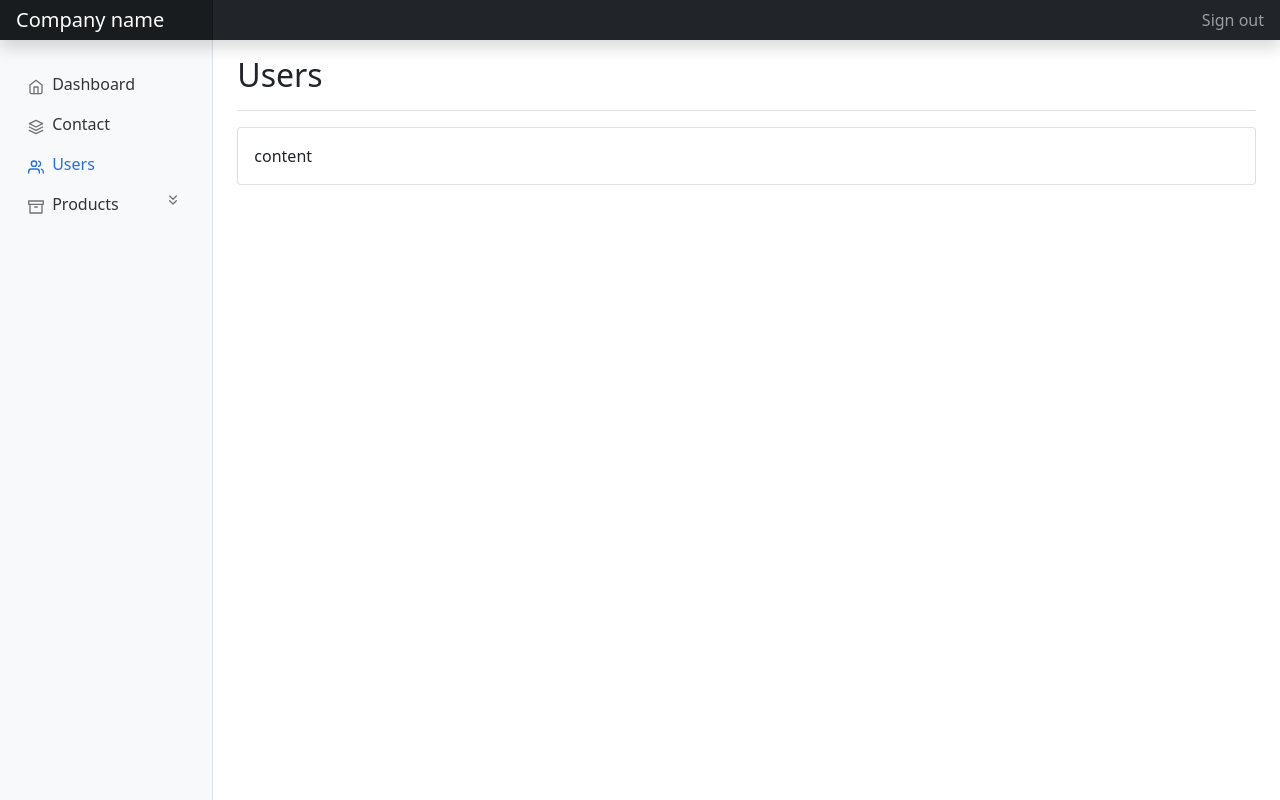
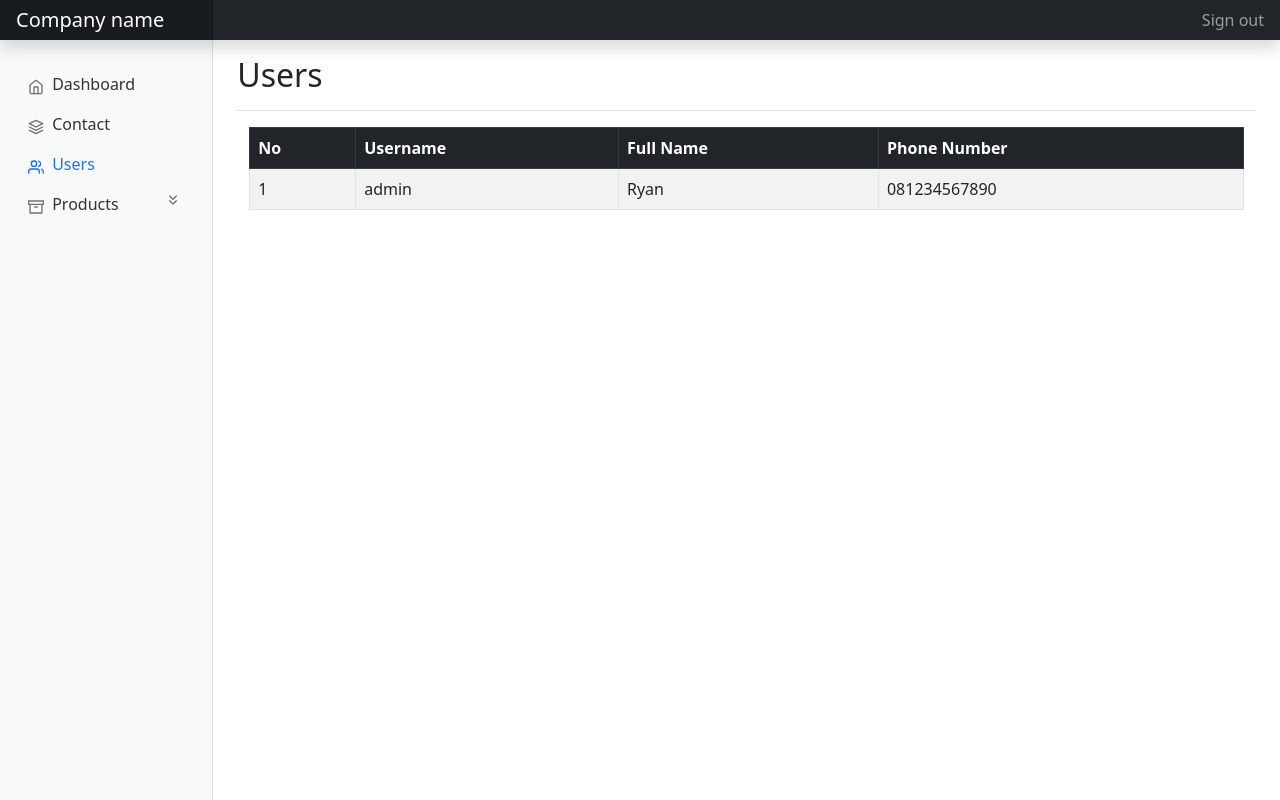
Before and after one commit to rifqighazy/bootstrap1, a PHP site: page /index.php?page=user in a window 1280 px wide. Run offline with PHP 8.4, Linux system fonts and the light colour scheme; a user stored in the database is signed in; data comes from the database, SQL or seed files in the repository.

Commit message:
update user

```diff
--- /dev/null
+++ b/query/query_user.php
@@ -0,0 +1,8 @@
+<?php
+include "database.php";
+
+    $sql = "SELECT * from tb_user";
+    $hasil = mysqli_query($conn, $sql);
+    $no = 1;
+    while($row = mysqli_fetch_assoc($hasil))
+?>
--- a/user.php
+++ b/user.php
@@ -1,11 +1,38 @@
+<?php
+include 'query/query_user.php';
+?>
+
 <div
     class="d-flex justify-content-between flex-wrap flex-md-nowrap align-items-center pt-3 pb-2 mb-3 border-bottom">
     <h1 class="h2">Users</h1>
 </div>
-<div>
-    <div class="card">
-        <div class="card-body">
-            content
-        </div>
-    </div>
+
+<div class="container">
+  <table class="table table-bordered table-striped">
+    <thead class="table-dark">
+      <tr>
+        <th scope="col">No</th>
+        <th scope="col">Username</th>
+        <th scope="col">Full Name</th>
+        <th scope="col">Phone Number</th>
+      </tr>
+    </thead>
+    <?php foreach($hasil as $row) : ?>
+    <tbody>
+      <tr>
+        <td><?php echo $no++; ?></td>
+        <td><?php echo $row['username']; ?></td>
+        <td><?php echo $row['full_name']; ?></td>
+        <td><?php echo $row['nomor_telepon']; ?></td>
+      </tr>
+    </tbody>
+    <?php endforeach; ?>
+  </table>
 </div>
+
+<?php
+if(isset($_SESSION['message'])){
+    echo "<div class='alert alert-".$_SESSION['message']['type']." alert-dismissible fade show' role='alert'>".$_SESSION['message']['message']." <button type='button' class='btn-close' data-bs-dismiss='alert' aria-label='Close'></button></div>";
+    unset($_SESSION['message']);
+}
+?>
```
Also changed, not shown: product-list.php (+12 -20 lines), query/query_product-list.php (added, +8 -0 lines).
